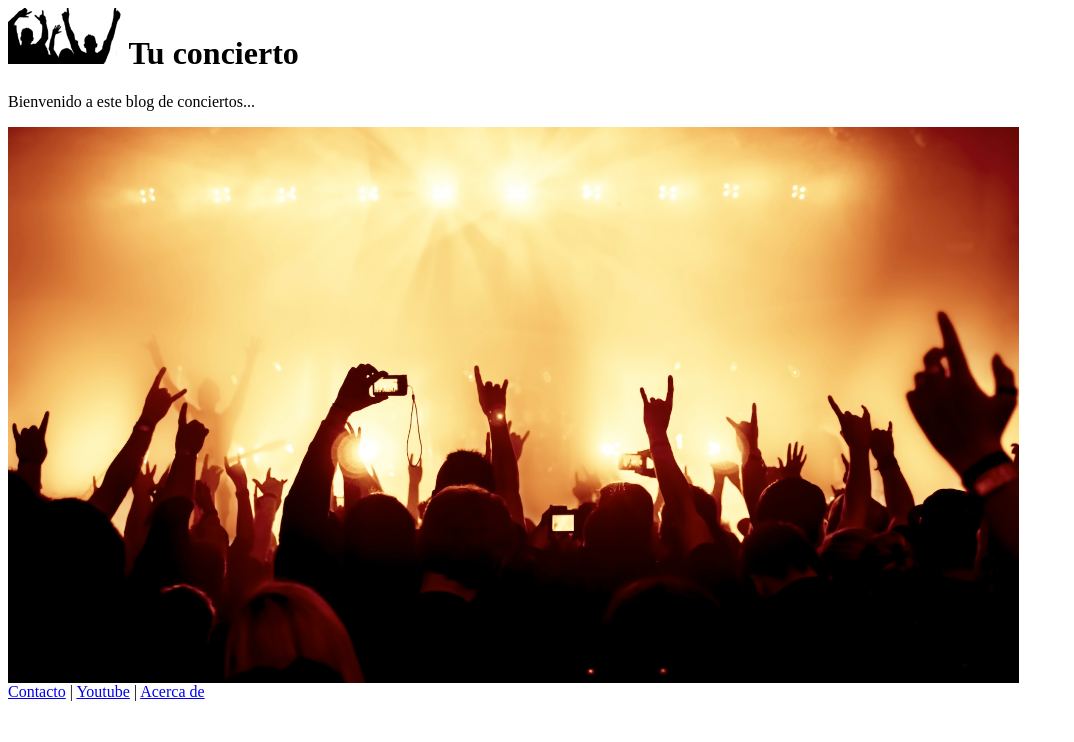
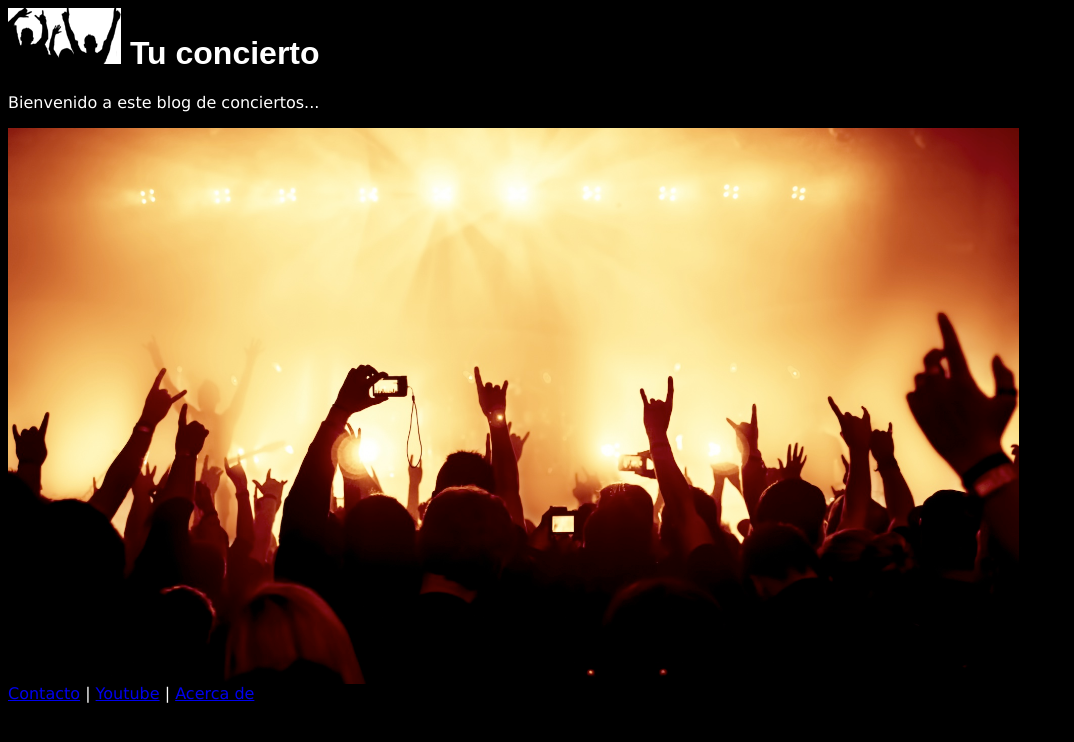
Before and after one commit to NextAragon/Css, a plain HTML site: page index.html in a window 1280 px wide. Shown: the whole page, without its empty margins (0-1074 px from the left). Drawn offline with Linux system fonts and the light colour scheme.

Commit message:
Estilos
Se agregaron estilos

```diff
--- a/index.html
+++ b/index.html
@@ -3,9 +3,17 @@
 <meta charset="UTF-8" >
 <meta name="viewport" content="width=device-width,user-scalable=no">
 	<title>HTML Base</title>
+
+<link rel="stylesheet"  href="stylesheets/Css3/css3.css">
+
+<style>
+    h1{
+        font-family: Arial;
+    }
+</style>
 </head>
 <body>
-<h1><img src="images/concert_logo.png" alt="Logo"> Tu concierto</h1>
+<h1><img src="images/concert_logo.png" alt="Logo" style="background-color: white"> Tu concierto</h1>
 <p>
 	Bienvenido a este blog de conciertos...
 </p>
--- /dev/null
+++ b/stylesheets/Css3/css3.css
@@ -0,0 +1,5 @@
+body{
+background-color: black;
+color: white;
+font-family: Verdana;
+}
```
